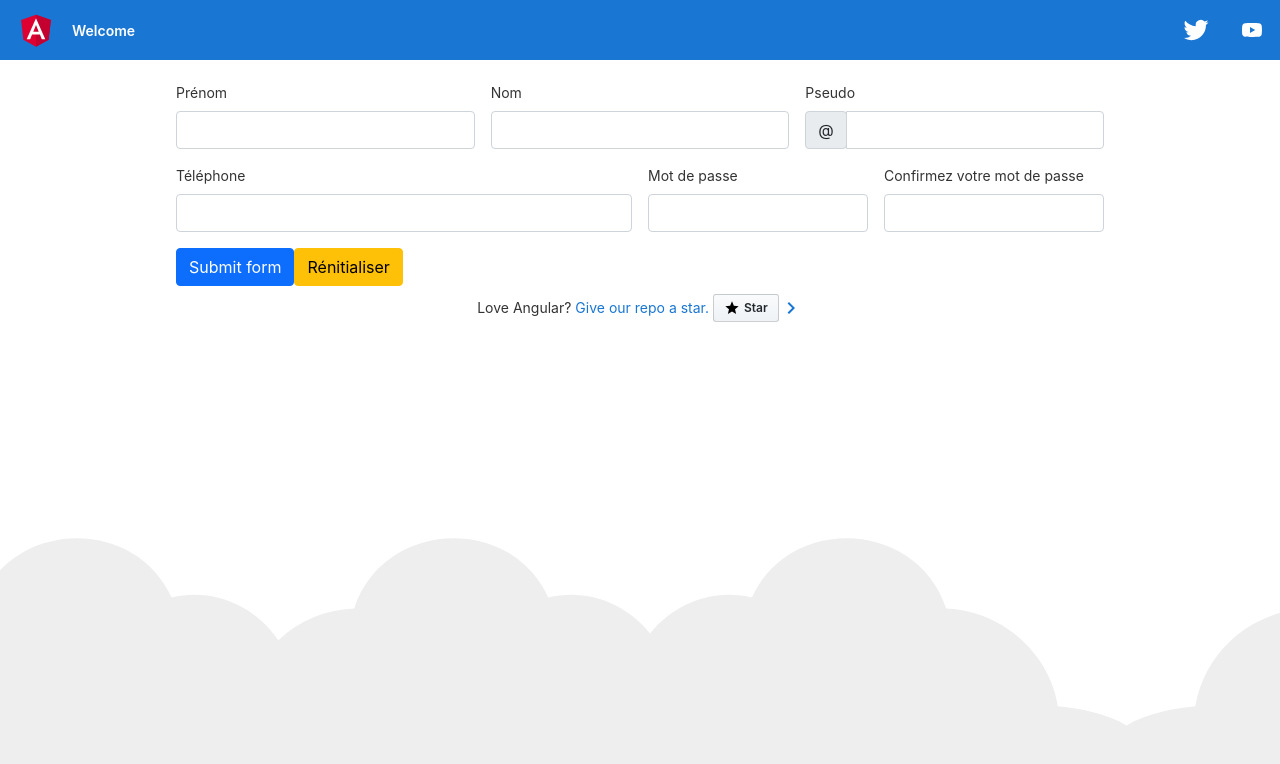
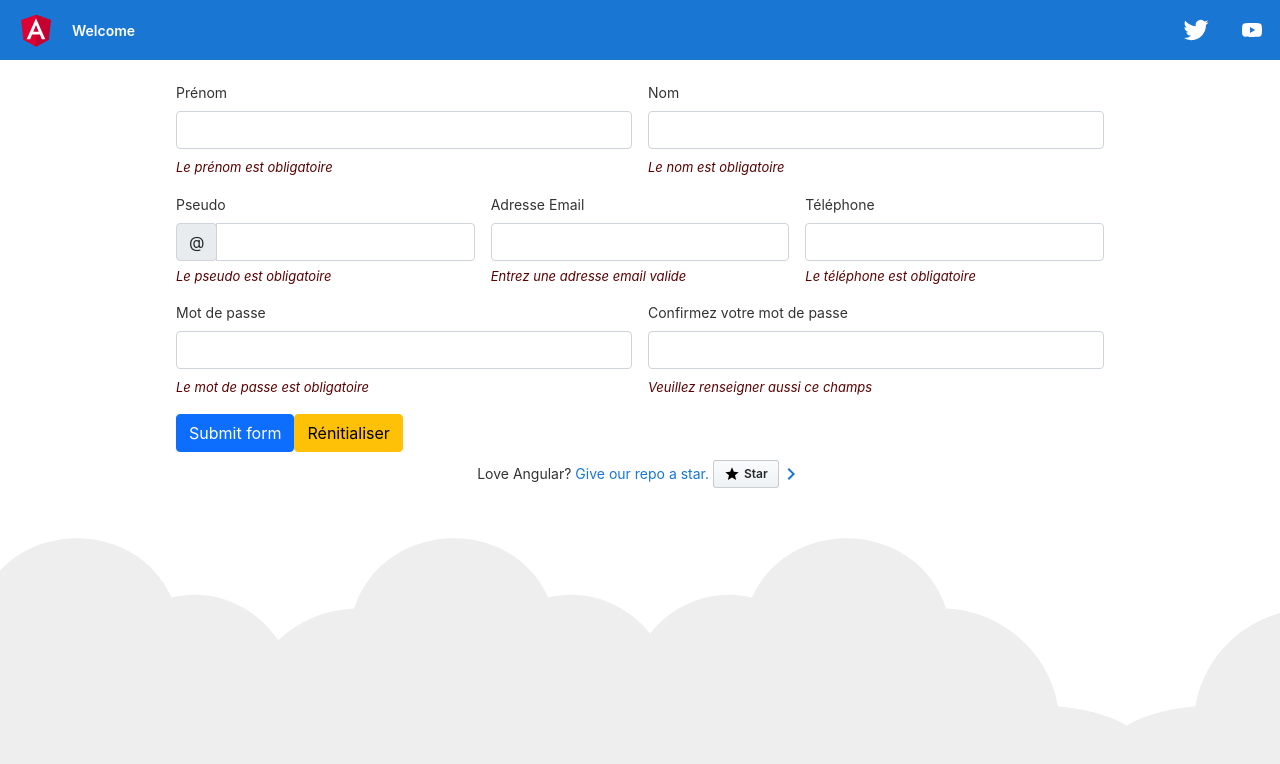
Before and after one commit to DamienSALEM/Projet-Angular-cours, an Angular app in the folder WikiJV/: page / in a window 1280 px wide. Shown: the top 764 px of the page. Built offline with nearby package versions, Linux system fonts and the light colour scheme.

Commit message:
Ajout formControl inscription

```diff
--- a/WikiJV/src/app/app.module.ts
+++ b/WikiJV/src/app/app.module.ts
@@ -3,8 +3,9 @@ import { BrowserModule } from '@angular/platform-browser';
 
 import { AppRoutingModule } from './app-routing.module';
 import { AppComponent } from './app.component';
-import { FormsModule } from '@angular/forms';
+import { FormsModule, ReactiveFormsModule } from '@angular/forms';
 import { InscriptionComponent } from './inscription/inscription.component';
+
 
 @NgModule({
   declarations: [
@@ -14,7 +15,8 @@ import { InscriptionComponent } from './inscription/inscription.component';
   imports: [
     BrowserModule,
     AppRoutingModule,
-    FormsModule
+    FormsModule,
+    ReactiveFormsModule
   ],
   providers: [],
   bootstrap: [AppComponent]
--- /dev/null
+++ b/WikiJV/src/app/confirm-validator.ts
@@ -0,0 +1,31 @@
+import { FormGroup } from '@angular/forms';
+
+
+
+export function ConfirmedValidator(controlName: string, matchingControlName: string){
+
+    return (formGroup: FormGroup) => {
+
+        const control = formGroup.controls[controlName];
+
+        const matchingControl = formGroup.controls[matchingControlName];
+
+        if (matchingControl.errors && !matchingControl.errors.confirmedValidator) {
+
+            return;
+
+        }
+
+        if (control.value !== matchingControl.value) {
+
+            matchingControl.setErrors({ confirmedValidator: true });
+
+        } else {
+
+            matchingControl.setErrors(null);
+
+        }
+
+    }
+
+}
--- a/WikiJV/src/app/inscription/inscription.component.css
+++ b/WikiJV/src/app/inscription/inscription.component.css
@@ -0,0 +1,6 @@
+.required{
+    padding-top: 2%;
+    font-style: italic;
+    font-size: small;
+    color: rgb(87, 3, 3);
+}
--- a/WikiJV/src/app/inscription/inscription.component.html
+++ b/WikiJV/src/app/inscription/inscription.component.html
@@ -1,33 +1,46 @@
 <form #userForm="ngForm" (ngSubmit)="onFormSubmit(userForm)" class="row g-3 needs-validation" novalidate>
-    <div class="col-md-4 position-relative">
+    <div class="col-md-6 position-relative">
       <label for="validationTooltip01" class="form-label">Prénom</label>
-      <input type="text" class="form-control" ngModel name="name" id="validationTooltip01" value="Mark" required>
+      <input type="text" class="form-control" ngModel name="name" id="validationTooltip01" value="Mark" [formControl]="name" required>
+      <label *ngIf="name.invalid" [ngClass] = "'error'" class="required">Le prénom est obligatoire</label>
     </div>
-    <div class="col-md-4 position-relative">
+    <div class="col-md-6 position-relative">
       <label for="validationTooltip02" class="form-label">Nom</label>
-      <input type="text" class="form-control" ngModel name="surname" id="validationTooltip02" value="Otto" required>
+      <input type="text" class="form-control" ngModel name="surname" id="validationTooltip02" value="Otto" [formControl]="surname" required>
+      <label *ngIf="surname.invalid" [ngClass] = "'error'" class="required">Le nom est obligatoire</label>
+
     </div>
     <div class="col-md-4 position-relative">
       <label for="validationTooltipUsername" class="form-label">Pseudo</label>
       <div class="input-group has-validation">
         <span class="input-group-text" id="validationTooltipUsernamePrepend">@</span>
-        <input type="text" class="form-control" ngModel name="nickname" id="validationTooltipUsername" aria-describedby="validationTooltipUsernamePrepend" required>
+        <input type="text" class="form-control" ngModel name="nickname" [formControl]="nickname" id="validationTooltipUsername" aria-describedby="validationTooltipUsernamePrepend" required>
       </div>
+      <label *ngIf="nickname.invalid" [ngClass]="'error'" class="required">Le pseudo est obligatoire</label>
+    </div>
+    <div class="col-md-4 position-relative">
+      <label for="validationTooltip13" class="form-label">Adresse Email</label>
+      <input type="email" class="form-control" ngModel name="email" [formControl]="email" id="validationTooltip13" required>
+      <label *ngIf="email.invalid" [ngClass] = "'error'" class="required">Entrez une adresse email valide</label>
+    </div>
+    <div class="col-md-4 position-relative">
+      <label for="validationTooltip03" class="form-label">Téléphone</label>
+      <input type="tel" class="form-control" ngModel name="tel" [formControl]="phone" id="validationTooltip03" required>
+      <label *ngIf="phone.invalid" [ngClass] = "'error'" class="required">Le téléphone est obligatoire</label>
     </div>
     <div class="col-md-6 position-relative">
-      <label for="validationTooltip03" class="form-label">Téléphone</label>
-      <input type="tel" class="form-control" ngModel name="tel" id="validationTooltip03" required>
+      <label for="validationTooltip04" class="form-label">Mot de passe</label>
+      <input type="password" class="form-control" ngModel name="mdp" [formControl]="mdp" id="validationTooltip04" required>
+      <label *ngIf="mdp.invalid" [ngClass] = "'error'" class="required">Le mot de passe est obligatoire</label>
     </div>
-    <div class="col-md-3 position-relative">
-      <label for="validationTooltip04" class="form-label">Mot de passe</label>
-      <input type="password" class="form-control" ngModel name="mdp" id="validationTooltip04" required>
+    <div class="col-md-6 position-relative">
+      <label for="validationTooltip05" class="form-label">Confirmez votre mot de passe</label>
+      <input type="password" class="form-control" ngModel name="confirmMdp" [formControl]="confirmMdp" id="validationTooltip05" required>
+      <label *ngIf="confirmMdp.invalid" [ngClass] = "'error'" class="required">Veuillez renseigner aussi ce champs</label>
     </div>
-    <div class="col-md-3 position-relative">
-      <label for="validationTooltip05" class="form-label">Confirmez votre mot de passe</label>
-      <input type="password" class="form-control" ngModel name="confirmMdp" id="validationTooltip05" required>
-    </div>
-    <div class="col-12">
+    <div class="col-6">
       <button class="btn btn-primary" type="submit">Submit form</button>
       <button type="button" class="btn btn-warning" (click)="resetUserForm(userForm)">Rénitialiser</button>
     </div>
+
   </form>
--- a/WikiJV/src/app/inscription/inscription.component.ts
+++ b/WikiJV/src/app/inscription/inscription.component.ts
@@ -1,5 +1,6 @@
 import { Component, OnInit } from '@angular/core';
-import { NgForm } from '@angular/forms';
+import { FormControl, NgForm, Validators } from '@angular/forms';
+import { ConfirmedValidator } from '../confirm-validator';
 
 @Component({
   selector: 'app-inscription',
@@ -13,8 +14,25 @@ export class InscriptionComponent implements OnInit {
   ngOnInit(): void {
   }
 
+  name = new FormControl('',Validators.required);
+  surname = new FormControl ('',Validators.required);
+  nickname = new FormControl ('',Validators.required);
+  email = new FormControl ('',[Validators.required, Validators.email])
+  phone = new FormControl('', [Validators.required, Validators.maxLength(10)]);
+  mdp = new FormControl ('', Validators.required);
+  confirmMdp = new FormControl ('', Validators.required);
+
+
+
   onFormSubmit(userForm:NgForm){
-    console.log(userForm);
+    console.log(
+      this.name.value,
+      this.surname.value,
+      this.nickname.value,
+      this.phone.value,
+      this.mdp.value,
+      this.confirmMdp.value
+    )
   }
   resetUserForm(userForm: NgForm){
     userForm.resetForm();
```
